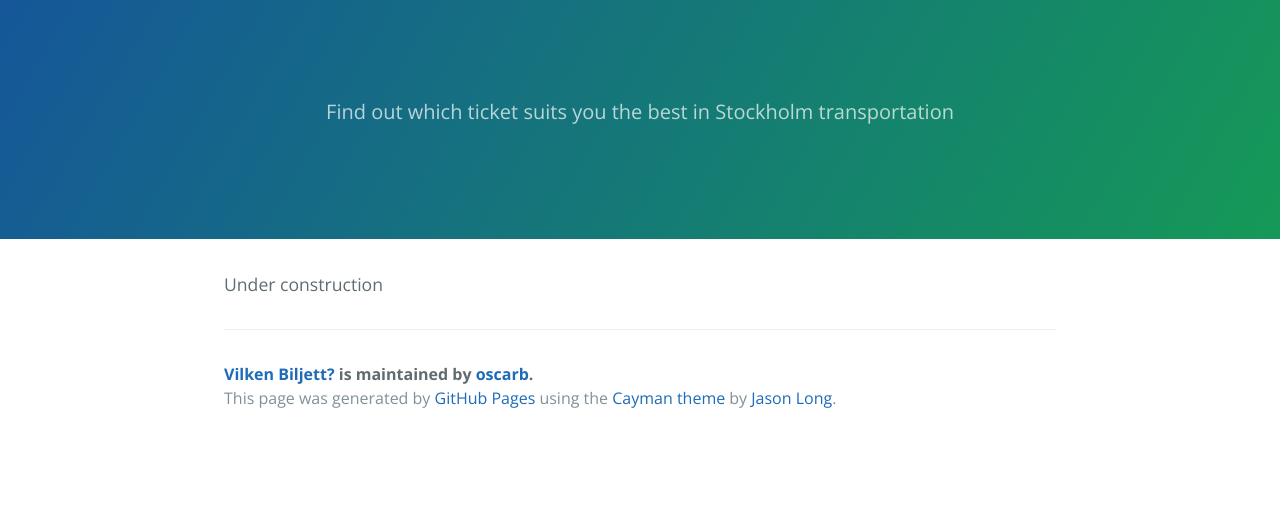
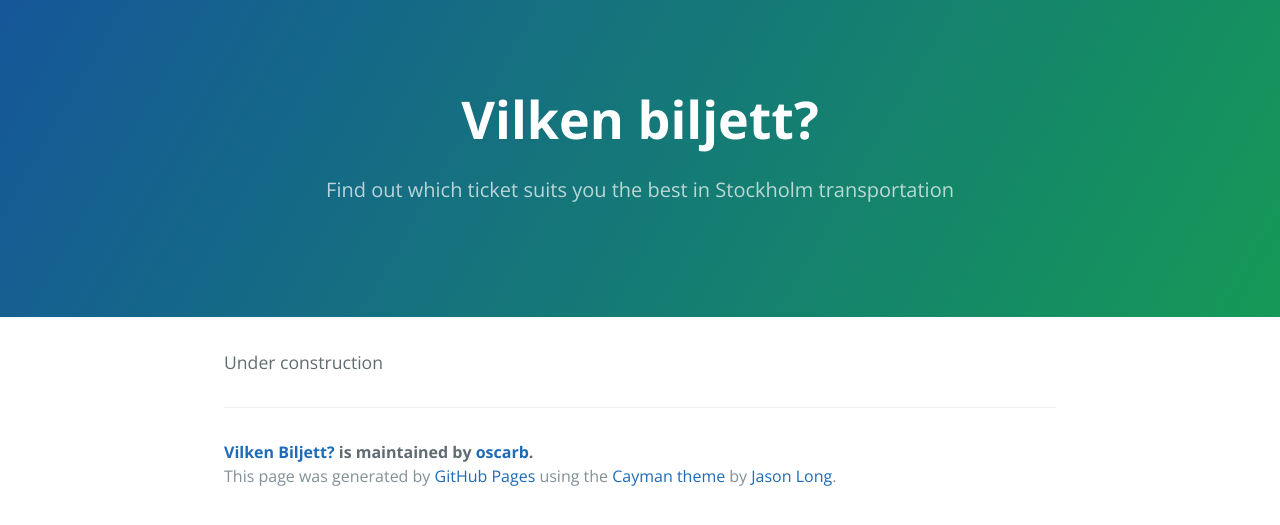
Before and after one commit to oscarb/vilkenbiljett, a Jekyll site: the page built from index.md, in a window 1280 px wide. Shown: the top 525 px of the page. Built offline with Jekyll 4.4.1, drawn with Linux system fonts in a browser that asks for light colours.

Commit message:
Update cayman.html

```diff
--- a/_layouts/cayman.html
+++ b/_layouts/cayman.html
@@ -11,7 +11,7 @@
   </head>
   <body>
     <section class="page-header">
-      <h1 class="project-name">{{ site.title }}</h1>
+      <h1 class="project-name">{{ site.name }}</h1>
       <h2 class="project-tagline">{{ site.tagline }}</h2>
       <!--
       <a href="https://github.com/oscarb/vilkenbiljett" class="btn">View on GitHub</a>
```
